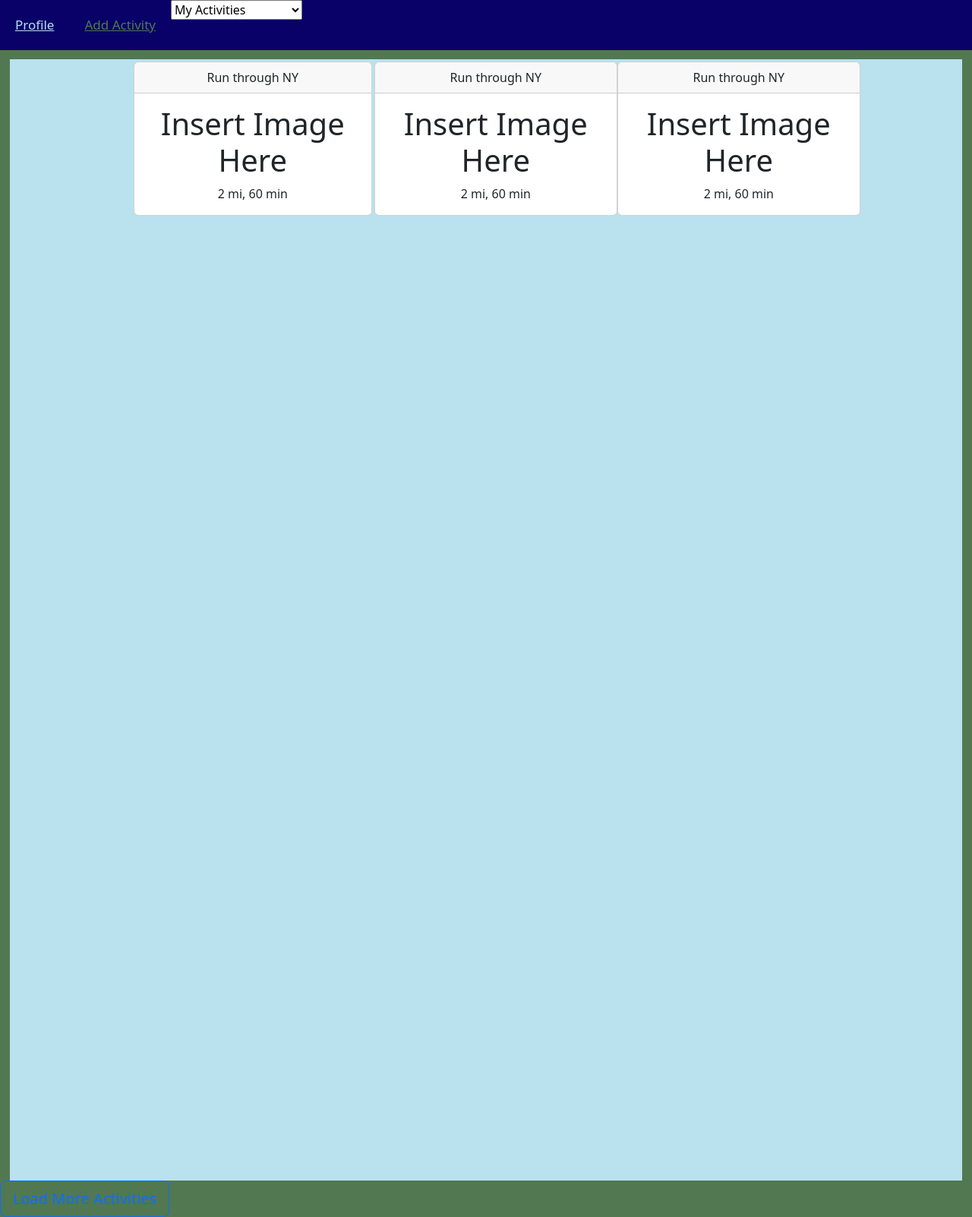
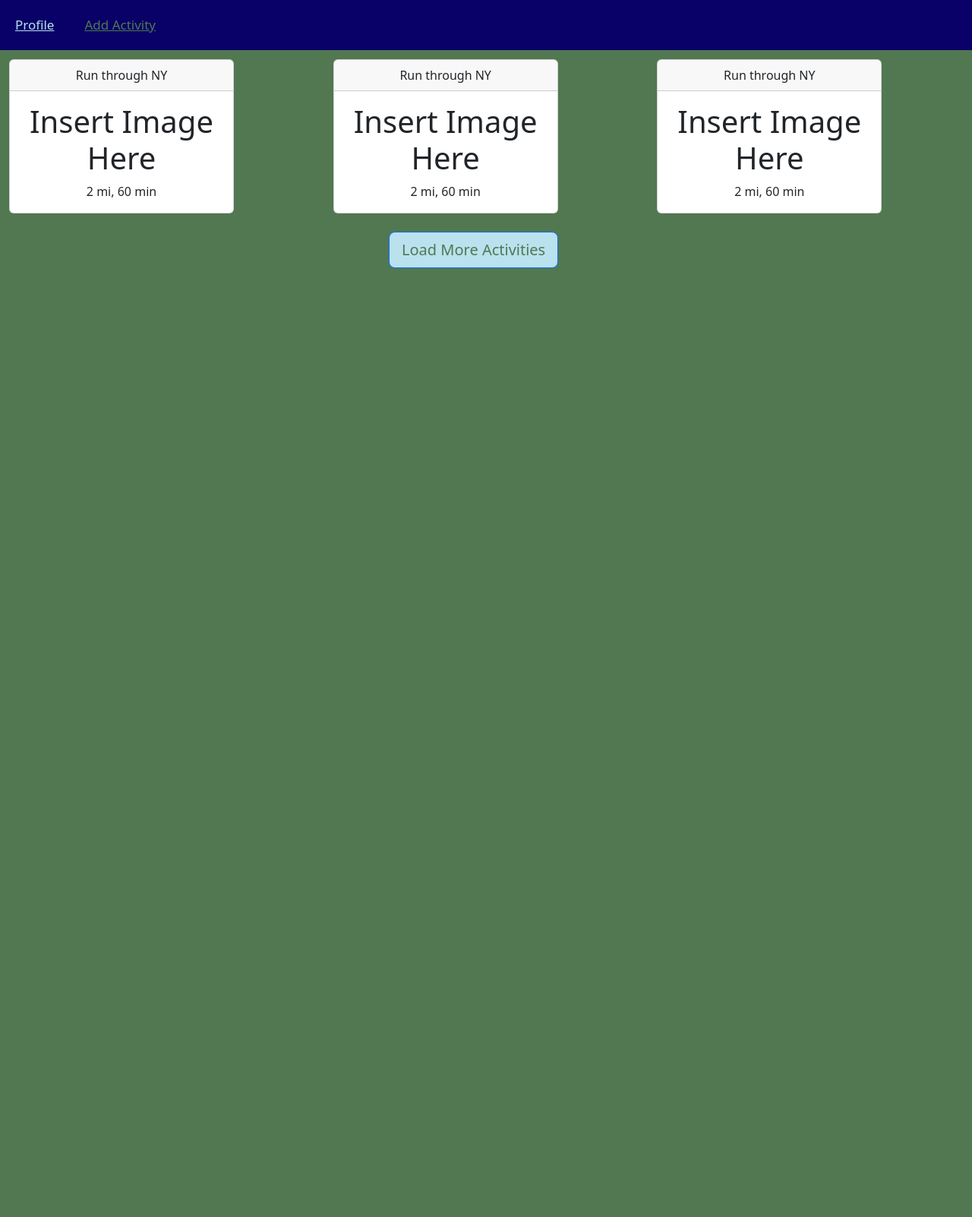
Before and after one commit to dswhaley/Route-Builder-Web-App, a Flask app: page / in a window 1280 px wide. Shown: the whole page at 76% size. After the commit the page ends 353 px from the top, so only its background shows below. Run offline with Flask 3, Linux system fonts and the light colour scheme; parts of the project's set-up code (start-up, migrations or seed data) failed here and were passed over.

Commit message:
More html changes

```diff
--- a/app/core/templates/home.html
+++ b/app/core/templates/home.html
@@ -16,20 +16,20 @@
 <!-- SideBar -->
 <div class="topnav">
   <a href="">Profile</a>
-  <a href="http://localhost:5000/create_activity/">Add Activity</a>
-    <select id = "selectionBar">
+  <a href="/create_activity/">Add Activity</a>
+    <!-- <select id = "selectionBar">
        <option value = "/">  My Activities </option>
         <option> Everyone's Activities</option>
-    </select>
+    </select> -->
 </div>
 
 <!-- Page content -->
 
 <div class = "box">
-<div class = "row align-items-center justify-content-center" style="width: 100vw;">
+<div class = "row align-items-center" id = "row">
 
 
-        <div class=" col-sm-12 col-md-6 col-lg-4 col-xl-3">
+        <div class= "col-sm-12 col-md-6 col-lg-6 col-xl-4">
         <div class = "cardEx" id = "card1">
     <div class="card text-center">
 
@@ -48,9 +48,9 @@
 
 
 
-              <div class=" col-sm-12 col-md-6 col-lg-4 col-xl-3">
-
-      <div class="card text-center" style="min-width: 320px;">
+              <div class= "col-sm-12 col-md-6 col-lg-6 col-xl-4">
+<div class = "cardEx">
+      <div class="card text-center">
         <div class="card-header">
           <!--activity.title--> Run through NY
         </div>
@@ -61,10 +61,12 @@
         </div>
         </div>
         </div>
+        </div>
 
 
-                <div class=" col-sm-12 col-md-6 col-lg-4 col-xl-3">
-      <div class="card text-center" style="min-width: 320px;">
+                <div class= "col-sm-12 col-md-6 col-lg-6 col-xl-4">
+                    <div class = "cardEx">
+      <div class="card text-center">
         <div class="card-header">
           <!--activity.title--> Run through NY
         </div>
@@ -77,6 +79,7 @@
         </div>
         </div>
         </div>
+        </div>
 
      <button type="button" id = "loadMore" class="btn btn-lg btn-outline-primary">Load More Activities</button>
 </body>
--- a/app/static/styles/home.css
+++ b/app/static/styles/home.css
@@ -22,7 +22,7 @@ body{
     background-color: rgb(81, 120, 81);
 }
 
-.box{
+/* .box{
     align-items: normal;
     background-color: rgb(185, 225, 238);
     text-align: center;
@@ -37,7 +37,7 @@ body{
 
 
 
-}
+} */
 
 
 #selectionBar{
@@ -45,5 +45,23 @@ body{
 }
 .cardEx{
     min-width: 320px;
-    padding: 1%;
+    max-width: 320px;
+    padding: 3%;
+    text-align: center;
+    justify-items: right;
+
 }
+
+.row{
+    width: 100vw;
+}
+
+#loadMore{
+   text-align: center;
+    background-color: rgb(185, 225, 238);
+    color:  rgba(81, 120, 81);
+    margin-left: 40%;
+    margin-top: 1%;
+
+
+}
```
Also changed, not shown: app/core/templates/activity.html (+5 -7 lines), app/static/styles/activity.css (+24 -2 lines).
